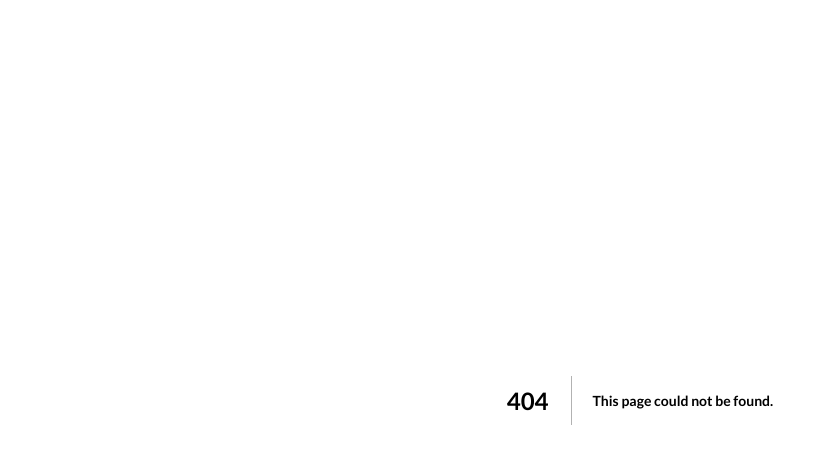
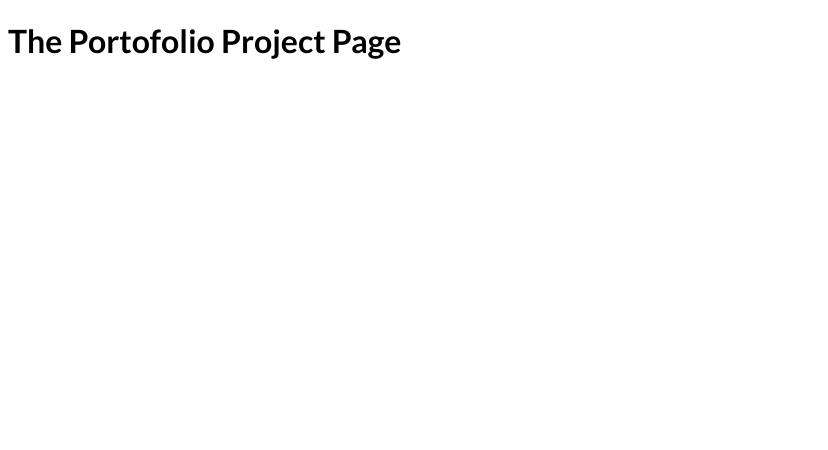
Before and after one commit to Drasty4k/nextjs-pages-and-file-based-routing, a Next.js app: page /portofolio/1 in a window 1280 px wide. Before the commit this address had no page. Shown: the top 450 px of the page, without its empty margins (0-828 px from the left). Built offline with nearby package versions, Linux system fonts and the light colour scheme.

Commit message:
added Dynamic Path & Route

```diff
--- /dev/null
+++ b/pages/portofolio/[projectid].js
@@ -0,0 +1,9 @@
+function PortofolioProjectPage() {
+  return (
+    <div>
+      <h1>The Portofolio Project Page</h1>
+    </div>
+  );
+}
+
+export default PortofolioProjectPage;
```
